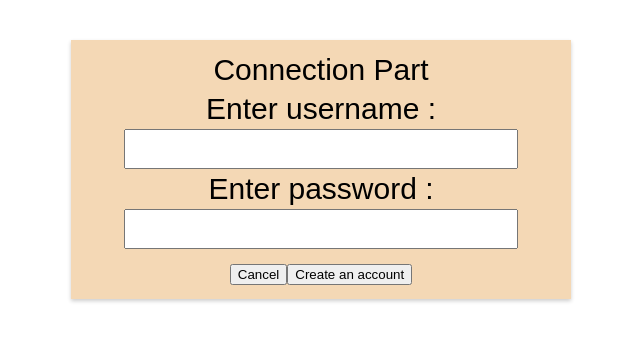
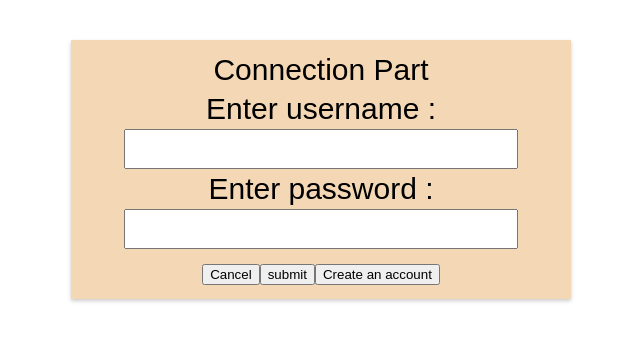
Before and after one commit to evangmp/postgresql-ts-frontend, a React (Vite) app: page /connection in a window 1280 px wide. Shown: the top 340 px of the page, without its empty margins (319-959 px from the left). Built offline with nearby package versions, Linux system fonts and the light colour scheme.

Commit message:
Connection, createAccount, add submit button

```diff
--- a/src/pages/Connection/Connection.tsx
+++ b/src/pages/Connection/Connection.tsx
@@ -66,6 +66,9 @@ const Connection = () => {
                 </Link>
             </button>
             <button>
+                submit
+            </button>
+            <button>
                 <Link to={"/connection/create"}>
                     Create an account
                 </Link>
--- a/src/pages/CreateAccount/CreateAccount.tsx
+++ b/src/pages/CreateAccount/CreateAccount.tsx
@@ -86,6 +86,9 @@ const CreateAccount = () => {
                         Return home
                     </Link>
                 </button>
+                <button>
+                    submit
+                </button>
             </div>
         </div>
     );
```
